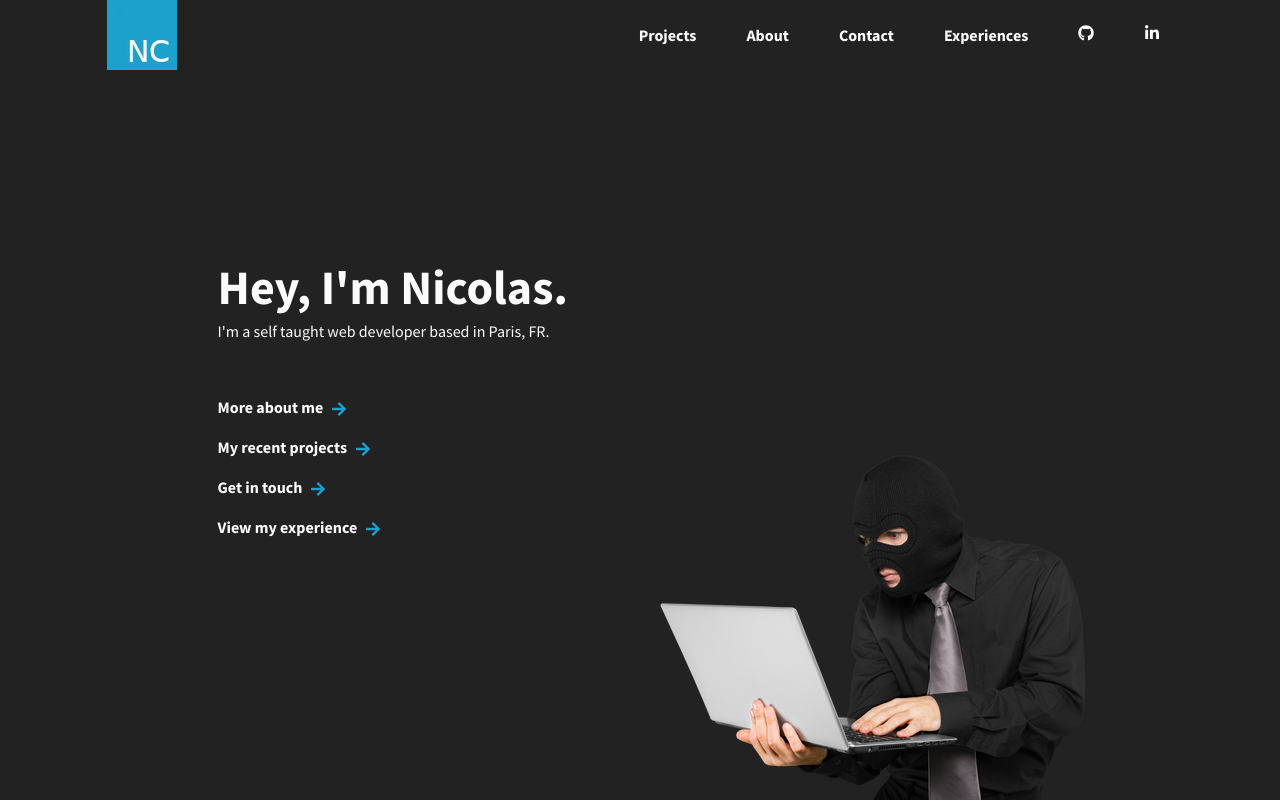
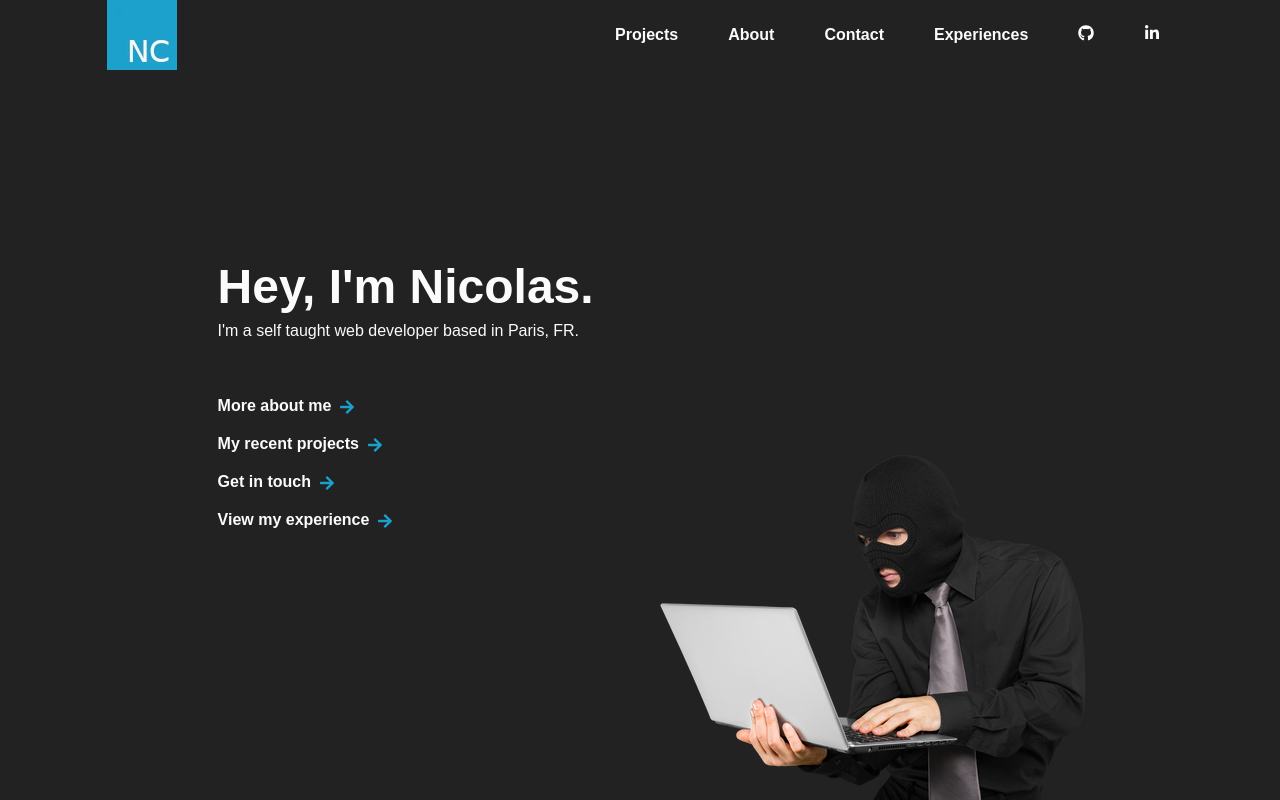
Before and after one commit to Delkathes/N.Canon, a Next.js app: page / in a window 1280 px wide. Built offline with nearby package versions, Linux system fonts and the light colour scheme.

Commit message:
polishing

```diff
--- a/components/Layout.js
+++ b/components/Layout.js
@@ -143,12 +143,6 @@ const Layout = ({children}) => {
             </MenuButton>
         </header>
         <Main open={open} style={springMain}>{children}</Main>
-        {/* <style global jsx>{`
-            #__next {
-                transition-duration: 0.8s;
-                transform: translateY(${open ? '100vh' : '0vh'});
-            }
-            `}</style> */}
     </>
 }
 
--- a/package.json
+++ b/package.json
@@ -1,6 +1,7 @@
 {
   "name": "nicolas-canon",
   "version": "1.0.0",
+  "author": "Nicolas 'Delkathes' Canon - canon.nicolas@protonmail.com",
   "description": "N.Canon personal website",
   "repository": {
     "type": "git",
@@ -21,7 +22,7 @@
     "react-icons": "3.6.0",
     "react-intersection-observer": "^8.25.2",
     "react-spring": "^8.0.27",
-    "styled-components": "^4.4.1"
+    "styled-components": "^5.0.0-rc.1"
   },
   "devDependencies": {
     "eslint": "^6.7.2",
@@ -29,6 +30,5 @@
     "eslint-plugin-react": "^7.17.0",
     "eslint-plugin-react-hooks": "^2.3.0"
   },
-  "author": "Nicolas 'Delkathes' Canon - canon.nicolas@protonmail.com",
   "license": "ISC"
 }
--- a/pages/_document.js
+++ b/pages/_document.js
@@ -35,12 +35,16 @@ export default class MyDocument extends Document {
                     <meta charSet="utf-8" />
                     <meta content="width=device-width,initial-scale=1" name="viewport" />
 
-                    {/* <link rel="shortcut icon" type="image/png" href="/favicon.png" /> */}
                     <link rel="shortcut icon" type="ico" href="/static/Logo.ico" />
 
-                    <link href="https://fonts.googleapis.com/css?family=Source+Sans+Pro:300,400,700&display=auto" rel="stylesheet" />
+                    {/* <link href="https://fonts.googleapis.com/css?family=Source+Sans+Pro:300,400,700&display=auto" rel="stylesheet" /> */}
 
                     <style>{`
+                        @font-face {
+                            font-family: 'Source Sans Pro';
+                            font-display: auto;
+                            src: url('/public/static/fonts/SourceSansPro-Regular.ttf') format("truetype");
+                        }
                         ::-webkit-scrollbar {
                             display: none;
                         }
--- a/pages/index.js
+++ b/pages/index.js
@@ -37,12 +37,6 @@ const Section = styled(animated.section)`
     @media(${({theme}) => theme.mediaQueries.laptop}) {
         width: 66%;
     }
-    @media(${({theme}) => theme.mediaQueries.laptopL}) {
-    }
-    @media(${({theme}) => theme.mediaQueries.desktop}) {
-    }
-    @media(${({theme}) => theme.mediaQueries.desktopL}) {
-    }
 `
 const Container = styled.div`
     position: relative;
@@ -53,7 +47,6 @@ const Presentation = styled.div`
     h2 {
         font-weight: 900;
         @media(${({theme}) => theme.mediaQueries.mobileS}) {
-            /* width: 82%; */
             font-size: 2em;
         }
         @media(${({theme}) => theme.mediaQueries.laptop}) {
@@ -75,11 +68,20 @@ const Nav = styled.nav`
     }
 `
 const NavLink = styled.li`
+    cursor: pointer;
     display: flex;
     align-items: center;
     margin-bottom: 20px;
     font-weight: bold;
-    cursor: pointer;
+    span {
+        transition-duration: 0.3s;
+    }
+    div {
+        transition-duration: 0.3s;
+        display: flex;
+        align-self: flex-end;
+        margin-left: 8px;
+    }
     &:hover {
         span {
             color: ${({theme: {colors}}) => colors.highlight};
@@ -90,22 +92,13 @@ const NavLink = styled.li`
         }
     }
 `
-const TextLink = styled.span`
-    transition-duration: 0.3s;
-`
-const IconLink = styled.div`
-    transition-duration: 0.3s;
-    display: flex;
-    align-self: flex-end;
-    margin-left: 8px;
-`
 
 const ProfilePic = styled.figure`
+    overflow: hidden;
     z-index: 0;
     position: fixed;
     bottom: 0px;
     display: flex;
-    overflow: hidden;
     @media(${({theme}) => theme.mediaQueries.mobileS}) {
         right: -8vw;
         width: 94%;
@@ -115,7 +108,6 @@ const ProfilePic = styled.figure`
         width: auto;
     }
     img {
-
         @media(${({theme}) => theme.mediaQueries.mobileS}) {
             max-height: 20vw;
             min-height: 210px;
@@ -155,10 +147,10 @@ const Home = () => {
                     {NavigationLinks.map((link, i) =>
                         <Link key={i} href={link.href}>
                             <NavLink>
-                                <TextLink>{link.clean}</TextLink>
-                                <IconLink>
+                                <span>{link.clean}</span>
+                                <div>
                                     <Icon icon="ArrowRight" color="rgb(26, 160, 203)" />
-                                </IconLink>
+                                </div>
                             </NavLink>
                         </Link>
                     )}
--- a/styles/Theme.js
+++ b/styles/Theme.js
@@ -9,13 +9,12 @@ const Theme = {
         highlight: 'rgb(26, 160, 203)',
     },
     fontFamilies: {
-        primary: "'Nunito', sans-serif",
-        second: "'Roboto', sans-serif"
+        primary: "'Source Sans Pro', sans-serif"
     },
     fontSource: `
         @font-face {
-            font-family: 'Nunito';
-            src: url('/static/fonts/Nunito-Regular.ttf');
+            font-family: 'Source Sans Pro';
+            src: url('/public/static/fonts/SourceSansPro-Regular.ttf');
         }
     `,
     mediaQueries: {
```
Also changed, not shown: 1 other file (tests, documents, lock files or other folders).
